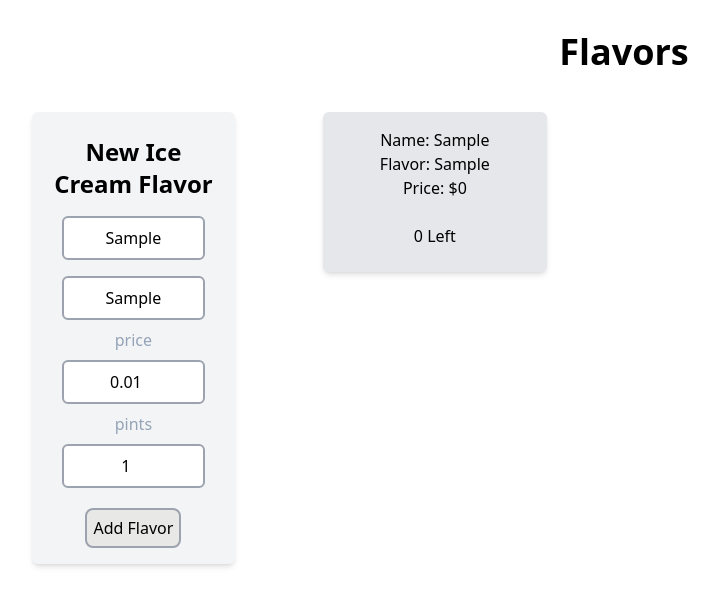
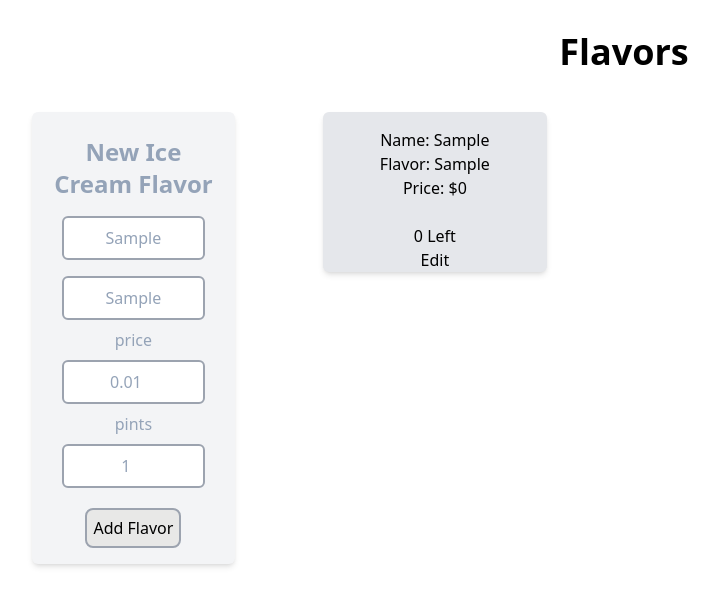
Before and after one commit to robbryandev/IceCreamShop, a Next.js app: page / in a window 1280 px wide. Both pictures are taken after typing "Sample", "Sample" into the empty fields and a click on the button "Add Flavor". Shown: the top 606 px of the page, without its empty margins (16-735 px from the left). Built offline with nearby package versions, Linux system fonts and the light colour scheme.

Commit message:
Link form to shared edit state

```diff
--- a/src/components/Item.tsx
+++ b/src/components/Item.tsx
@@ -1,3 +1,12 @@
+import { useEffect, useState } from "react"
+import { editProps } from "@/pages";
+
+export type ItemProps = {
+  item: ItemType,
+  globalEdit: editProps,
+  setGlobal: Function
+}
+
 export type ItemType = {
   id: string,
   name: string,
@@ -6,14 +15,38 @@ export type ItemType = {
   pints: number
 }
 
-export default function Item({...props}: ItemType) {
+export default function Item({...props}: ItemProps) {
+  const [editing, setEditing] = useState(false)
+  function handleEdit(event: any) {
+    if (!props.globalEdit.edit) {
+      props.setGlobal({
+        edit: true,
+        item: {
+          id: props.item.id,
+          name: props.item.name,
+          flavor: props.item.flavor,
+          price: props.item.price,
+          pints: props.item.pints
+        }
+      })
+      setEditing(true)
+    }
+  }
+
+  useEffect(() => {
+    if (!props.globalEdit.edit) {
+      setEditing(false)
+    }
+  }, [props.globalEdit])
+
   return (
-    <div className="w-56 h-40 bg-gray-200 rounded-md p-4 shadow-md text-center m-2" id={props.id} key={props.id}>
-      <p>Name: {props.name}</p>
-      <p>Flavor: {props.flavor}</p>
-      <p>Price: ${props.price}</p>
+    <div className={`w-56 h-40 ${editing ? " bg-teal-300" :"bg-gray-200"} rounded-md p-4 shadow-md text-center m-2`} id={props.item.id} key={props.item.id}>
+      <p>Name: {props.item.name}</p>
+      <p>Flavor: {props.item.flavor}</p>
+      <p>Price: ${props.item.price}</p>
       <br />
-      <p>{props.pints} Left</p>
+      <p>{props.item.pints} Left</p>
+      <button onClick={handleEdit}>Edit</button>
     </div>
   )
 }
--- a/src/components/ItemForm.tsx
+++ b/src/components/ItemForm.tsx
@@ -3,6 +3,7 @@ import * as React from 'react'
 import {v4} from "uuid"
 import styles from "@/styles/ItemForm.module.css"
 import { ItemType } from "./Item"
+import { editProps } from "@/pages";
 
 type ItemInputProps = {
   placeholder: string,
@@ -21,14 +22,16 @@ type InitialForm = {
 type ItemFormProps = {
   items: ItemType[],
   initial: InitialForm
-  addItem: Function
+  addItem: Function,
+  globalEdit: editProps,
+  setGlobal: any
 }
 
 export function ItemFormInput({...props}: ItemInputProps) {
   if (props.numStep != null) {
     return (
       <>
-        <label className=" text-slate-400" htmlFor={props.placeholder}>{props.placeholder}</label>
+        <label htmlFor={props.placeholder}>{props.placeholder}</label>
         <input
           className={`p-2 border-gray-400 border-2 rounded-md text-center my-2 w-10/12 ${styles.input}`}
           type={props.inputType} name={props.placeholder} id={`form-${props.placeholder}`}
@@ -72,14 +75,14 @@ export default function ItemForm({...props}: ItemFormProps) {
   }
 
   return(
-    <form onSubmit={handleAdd} className="w-56 h-full p-4 mt-2 ml-12 mr-20 bg-gray-100 rounded-md shadow-md">
+    <form onSubmit={handleAdd} className={`w-56 h-full p-4 mt-2 ml-12 mr-20 ${props.globalEdit.edit ? "bg-teal-300 text-black" :"bg-gray-100 text-slate-400"} rounded-md shadow-md`}>
       <center>
-        <p className=" font-bold text-2xl py-2">New Ice Cream Flavor</p>
+        <p className=" font-bold text-2xl py-2">{props.globalEdit.edit ? "Edit" : "New"} Ice Cream Flavor</p>
         <ItemFormInput inputType="text" placeholder="name" onChange={handleChange}/>
         <ItemFormInput inputType="text" placeholder="flavor" onChange={handleChange}/>
         <ItemFormInput inputType="number" placeholder="price" numStep="0.01" onChange={handleChange}/>
         <ItemFormInput inputType="number" placeholder="pints" numStep="1" onChange={handleChange}/>
-        <button type="submit" className="p-1.5 mt-3 bg-stone-200 hover:bg-stone-400 bg-opacity-80 border-2 border-gray-400 text-black rounded-lg">Add Flavor</button>
+        <button type="submit" className="p-1.5 mt-3 bg-stone-200 hover:bg-stone-400 bg-opacity-80 border-2 border-gray-400 text-black rounded-lg">{props.globalEdit.edit ? "Edit" : "Add"} Flavor</button>
       </center>
     </form>
   )
--- a/src/components/ItemList.tsx
+++ b/src/components/ItemList.tsx
@@ -1,17 +1,21 @@
 import { Component } from "react";
 import Item, { ItemType } from "./Item";
+import { editProps } from "@/pages";
 
-type ListProps = {
-  items: ItemType[]
-}
-
-export default class ItemList extends Component<{items: ItemType[]}> {
+export default class ItemList extends Component<{items: ItemType[], globalEdit: editProps, setGlobal: any}> {
   render() {
     return (
       <div className="flex flex-wrap m-0 p-0 w-10/12">
         {
           this.props.items.map((it) => {
-            return <Item key={it.id} id={`item-${it.id}`} name={it.name} flavor={it.flavor} price={it.price} pints={it.pints}/>
+            const item = {
+              id: `item-${it.id}`,
+              name: it.name,
+              flavor: it.flavor,
+              price: it.price,
+              pints: it.pints
+            }
+            return <Item key={it.id} globalEdit={this.props.globalEdit} setGlobal={this.props.setGlobal} item={item}/>
           })
         }
       </div>
--- a/src/pages/index.tsx
+++ b/src/pages/index.tsx
@@ -9,9 +9,18 @@ import ItemList from '@/components/ItemList'
 
 const inter = Inter({ subsets: ['latin'] })
 
+export type editProps = {
+  edit: boolean,
+  item?: ItemType
+}
+
 export default function Home() {
   const baseItems: ItemType[] = []
   const [items, setItems] = useState(baseItems)
+  const baseEdit: editProps = {
+    edit: false
+  }
+  const [edit, setEdit] = useState(baseEdit)
   return (
     <>
       <Head>
@@ -23,8 +32,8 @@ export default function Home() {
       <main>
         <p className='text-4xl text-center my-8 font-bold'>Flavors</p>
         <div className='flex'>
-          <ItemForm initial={{name: "", flavor: "", price: "0.00", pints: "0"}} items={items} addItem={setItems}/>
-          <ItemList items={items}/>
+          <ItemForm globalEdit={edit} setGlobal={setEdit} initial={{name: "", flavor: "", price: "0.00", pints: "0"}} items={items} addItem={setItems}/>
+          <ItemList globalEdit={edit} setGlobal={setEdit} items={items}/>
         </div>
       </main>
     </>
```
